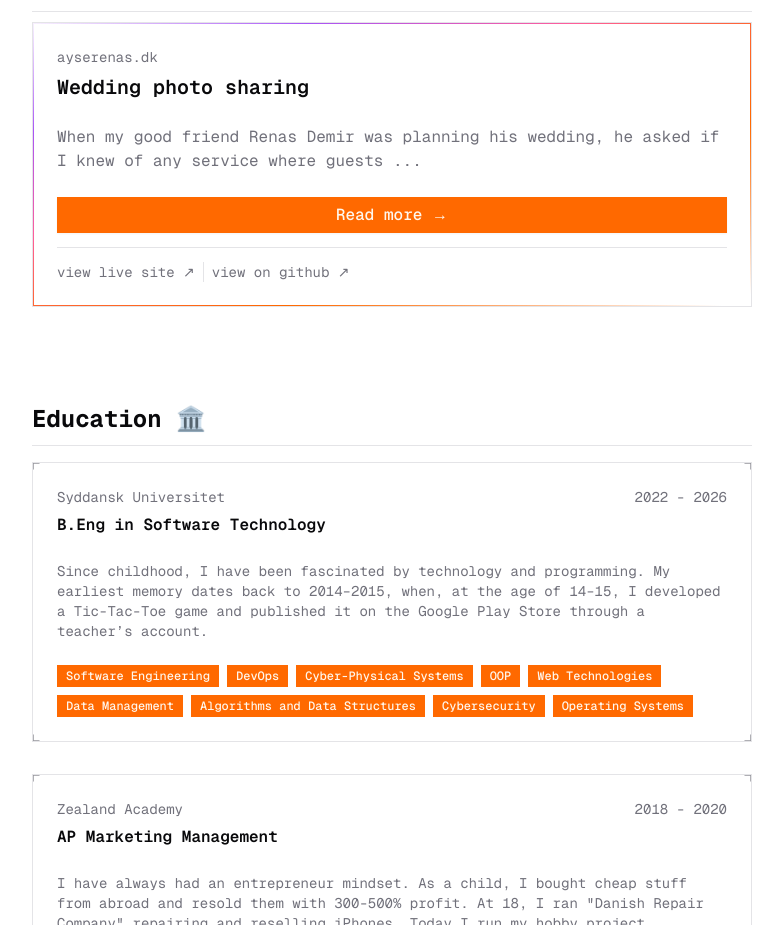
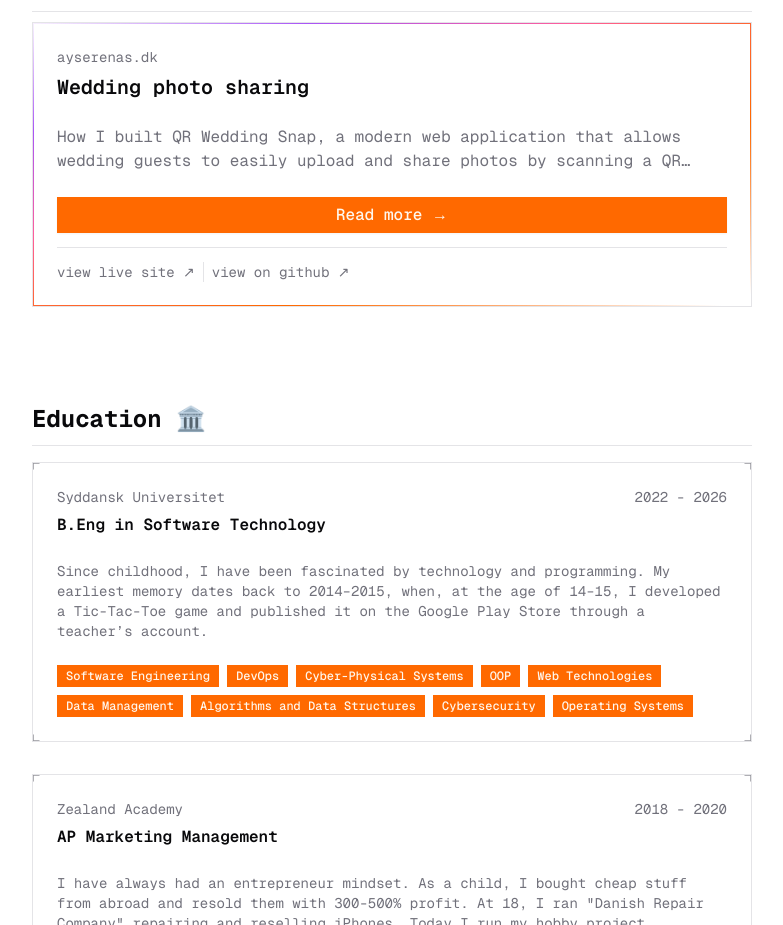
Before and after one commit to gokm8/portfolio-v2, a Next.js app: page / in a window 1280 px wide. Shown: the part 1605-2530 px from the top of the page, without its empty margins (248-1031 px from the left). Built offline with nearby package versions, Linux system fonts and the light colour scheme.

Commit message:
getting data directly from the blogposts now

```diff
--- a/app/blog/posts/wedding-photo-sharing.mdx
+++ b/app/blog/posts/wedding-photo-sharing.mdx
@@ -1,10 +1,12 @@
+{/* prettier-ignore-start */}
 ---
-title: 'Wedding photo sharing via QR code'
+title: 'Wedding photo sharing'
 publishedAt: '2024-09-09'
-summary:
-  'How I built QR Wedding Snap, a modern web application that allows wedding
-  guests to easily upload and share photos by scanning a QR code.'
+summary: 'How I built QR Wedding Snap, a modern web application that allows wedding guests to easily upload and share photos by scanning a QR code.'
+link: 'ayserenas.dk'
+githubRepoLink: 'https://github.com/gokm8/qr-wedding-snap'
 ---
+{/* prettier-ignore-end */}
 
 When my good friend Renas Demir was planning his wedding, he asked if I knew of
 any service where guests could easily share their photos. Instead of pointing
--- a/app/blog/utils.tsx
+++ b/app/blog/utils.tsx
@@ -6,6 +6,8 @@ type Metadata = {
   publishedAt: string
   summary: string
   image?: string
+  link?: string
+  githubRepoLink?: string
 }
 
 function parseFrontmatter(fileContent: string) {
--- a/components/new-home-page/CompletedProjects.tsx
+++ b/components/new-home-page/CompletedProjects.tsx
@@ -10,17 +10,19 @@ import {
 } from '../ui/card'
 import { Separator } from '../ui/separator'
 import { Button } from '../ui/button'
-import { completedProjectsData } from 'data/completed-projects'
 import { ShineBorder } from '../ui/shine-border'
+import { getBlogPosts } from '@/app/blog/utils'
 
 function CompletedProjectsNew() {
+  const blogPosts = getBlogPosts()
+
   return (
     <Section>
       <Container>
         <h2 className='text-2xl font-bold'>Projects 💻</h2>
         <Separator orientation='horizontal' />
-        {completedProjectsData.map((project) => (
-          <div key={project.id} className='mb-4'>
+        {blogPosts.map((post) => (
+          <div key={post.slug} className='mb-4'>
             <Card className='relative overflow-hidden'>
               <ShineBorder shineColor={['#A855F7', '#FF5E9A', '#ff6900']} />
 
@@ -28,30 +30,32 @@ function CompletedProjectsNew() {
               <CardHeader>
                 <CardDescription>
                   <p className='text-muted-foreground text-sm'>
-                    {project.link}
+                    {post.metadata.link}
                   </p>
                 </CardDescription>
                 <CardTitle>
-                  <h3 className='text-xl'>{project.title}</h3>
+                  <h3 className='text-xl'>{post.metadata.title}</h3>
                 </CardTitle>
               </CardHeader>
 
               {/* Project tech stack and description */}
               <CardContent>
-                <p className='text-muted-foreground text-base'>
-                  {project.description}
+                <p className='text-muted-foreground line-clamp-2 text-base'>
+                  {post.metadata.summary || 'No summary available'}
                 </p>
               </CardContent>
 
               {/* Button and Links */}
               <CardFooter className='flex flex-col gap-1'>
                 <Button className='w-full' asChild>
-                  <Link href={project.readMoreLink || ''}>Read more →</Link>
+                  <Link href={`/blog/${post.slug}`}>Read more →</Link>
                 </Button>
                 <Separator orientation='horizontal' />
                 <div className='flex h-5 w-full flex-row items-center gap-2 text-sm'>
                   <Link
-                    href={project.link || ''}
+                    href={
+                      post.metadata.link ? `https://${post.metadata.link}` : ''
+                    }
                     target='_blank'
                     rel='noopener noreferrer'
                     className='text-muted-foreground hover:text-primary flex items-center gap-2'
@@ -60,7 +64,7 @@ function CompletedProjectsNew() {
                   </Link>
                   <Separator orientation='vertical' />
                   <Link
-                    href={project.githubLink || ''}
+                    href={post.metadata.githubRepoLink || ''}
                     target='_blank'
                     rel='noopener noreferrer'
                     className='text-muted-foreground hover:text-primary flex items-center gap-2'
```
Also changed, not shown: 1 other file (tests, documents, lock files or other folders).
